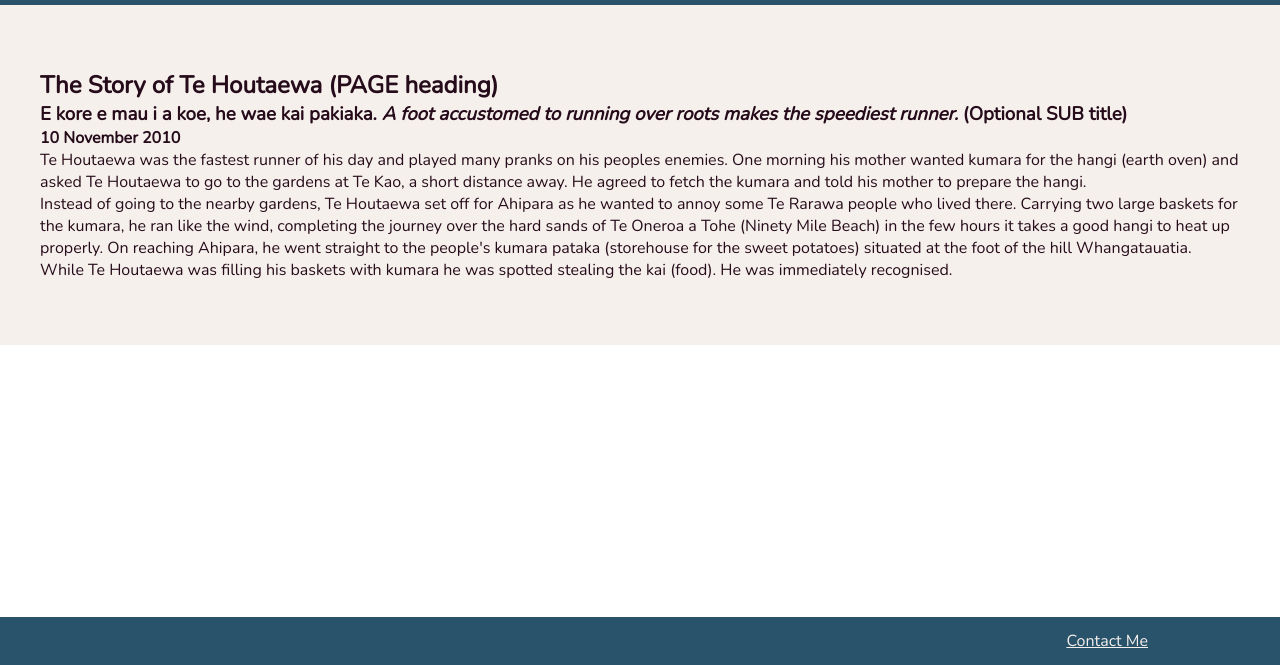
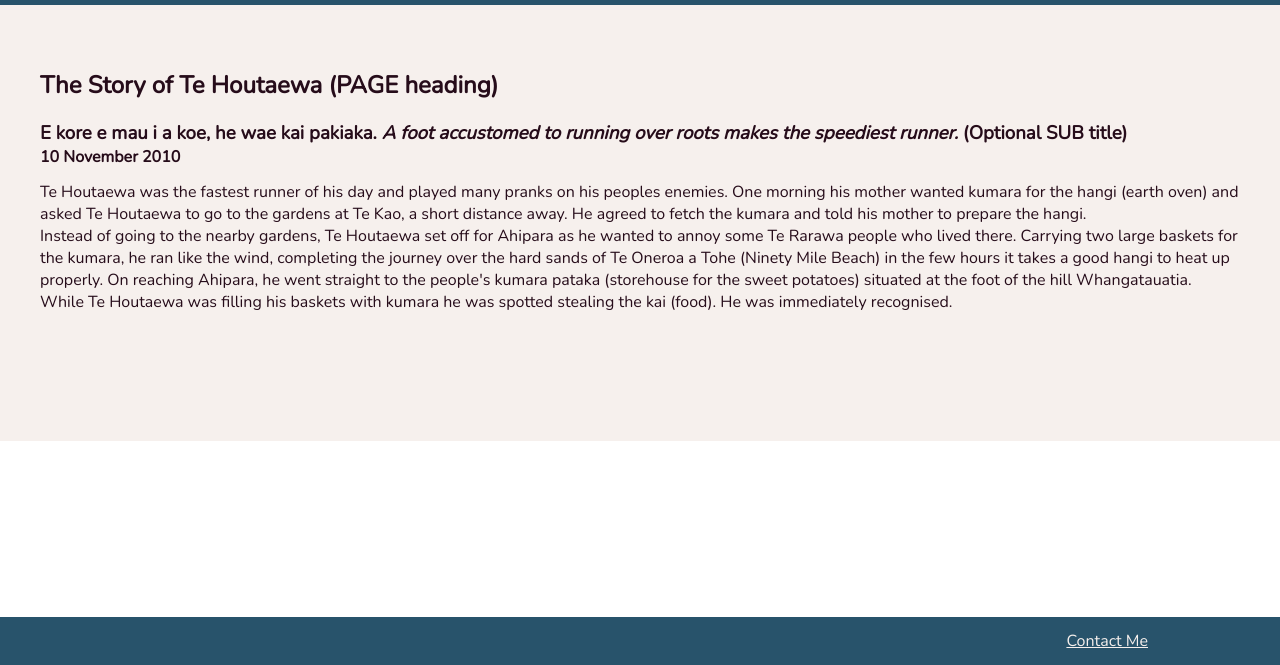
Before and after one commit to Pohutukawa-2021/jessecaunter.github.io, a plain HTML site: page blog/template.html in a window 1280 px wide. Shown: the part 135-800 px from the top of the page. Drawn offline with nearby package versions, Linux system fonts and the light colour scheme.

Commit message:
Fix format of template.html main section

```diff
--- a/blog/template.html
+++ b/blog/template.html
@@ -23,31 +23,30 @@
         </div>
     </header>
     <main>
-        <h2>The Story of Te Houtaewa (PAGE heading)</h2>
-        <h3>E kore e mau i a koe, he wae kai pakiaka. <em>A foot accustomed to running over roots makes the speediest
-                runner.</em> (Optional SUB title) </h3>
+        <div class="intro-text">
+            <h2 class="intro-heading">The Story of Te Houtaewa (PAGE heading)</h2>
+            <div class="intro-subheadings">
+                <h3>E kore e mau i a koe, he wae kai pakiaka. <em>A foot accustomed to running
+                        over roots makes the speediest runner.</em> (Optional SUB title) </h3>
                 <h4>10 November 2010</h4>
-
+            </div>
             <p>
-            Te Houtaewa was the fastest runner of his day and played many pranks on his peoples enemies. One morning his
-            mother wanted kumara for the hangi (earth oven) and asked Te Houtaewa to go to the gardens at Te Kao, a
-            short
-            distance away. He agreed to fetch the kumara and told his mother to prepare the hangi.
+                Te Houtaewa was the fastest runner of his day and played many pranks on his peoples enemies. One morning
+                his mother wanted kumara for the hangi (earth oven) and asked Te Houtaewa to go to the gardens at Te
+                Kao, a short distance away. He agreed to fetch the kumara and told his mother to prepare the hangi.
             </p>
             <p>
-            Instead of going to the nearby gardens, Te Houtaewa set off for Ahipara as he wanted to annoy some Te Rarawa
-            people who lived there. Carrying two large baskets for the kumara, he ran like the wind, completing the
-            journey
-            over the hard sands of Te Oneroa a Tohe (Ninety Mile Beach) in the few hours it takes a good hangi to heat
-            up
-            properly. On reaching Ahipara, he went straight to the people's kumara pataka (storehouse for the sweet
-            potatoes) situated at the foot of the hill Whangatauatia.
+                Instead of going to the nearby gardens, Te Houtaewa set off for Ahipara as he wanted to annoy some Te
+                Rarawa people who lived there. Carrying two large baskets for the kumara, he ran like the wind,
+                completing the journey over the hard sands of Te Oneroa a Tohe (Ninety Mile Beach) in the few hours it
+                takes a good hangi to heat up properly. On reaching Ahipara, he went straight to the people's kumara
+                pataka (storehouse for the sweet potatoes) situated at the foot of the hill Whangatauatia.
             </p>
             <p>
                 While Te Houtaewa was filling his baskets with kumara he was spotted stealing the kai (food). He was
-            immediately
-            recognised.
+                immediately recognised.
             </p>
+        </div>
     </main>
     <footer>
         <a href="mailto:js.caunter@gmail.com" id="contact-me">Contact Me</a>
--- a/styles/main.css
+++ b/styles/main.css
@@ -65,6 +65,10 @@ main {
     margin-bottom: 0.8em;
 }
 
+.intro-subheadings {
+    margin-bottom: 0.8em;
+}
+
 #blog-box {
     width: 32%;
     border: 1px solid #7EA8BE;
```
Lines whose indentation alone changed are shown as unchanged.
